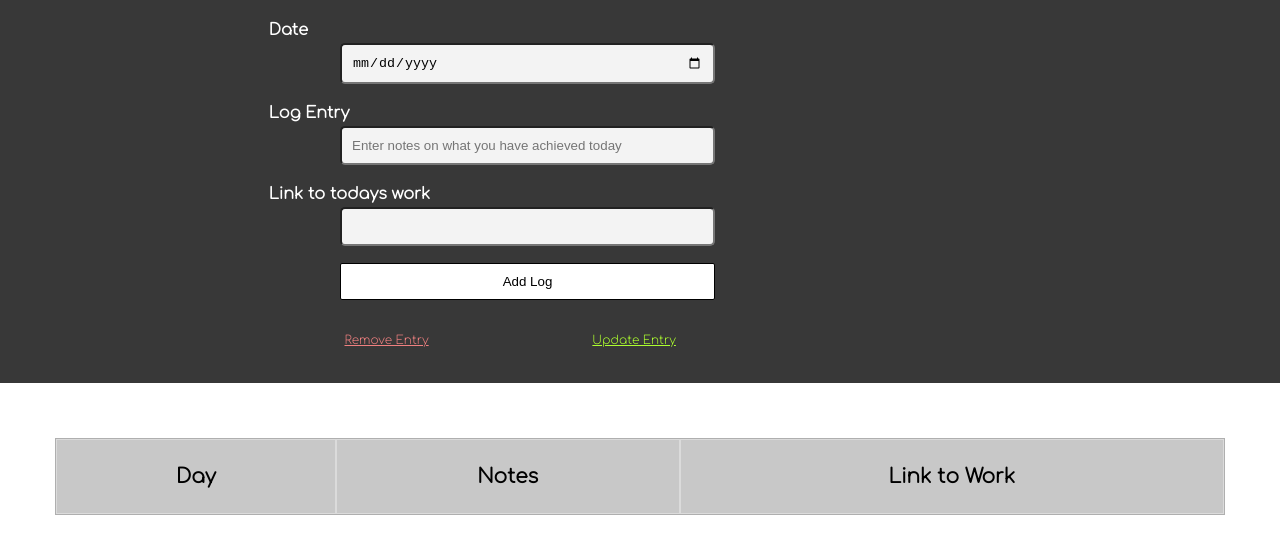
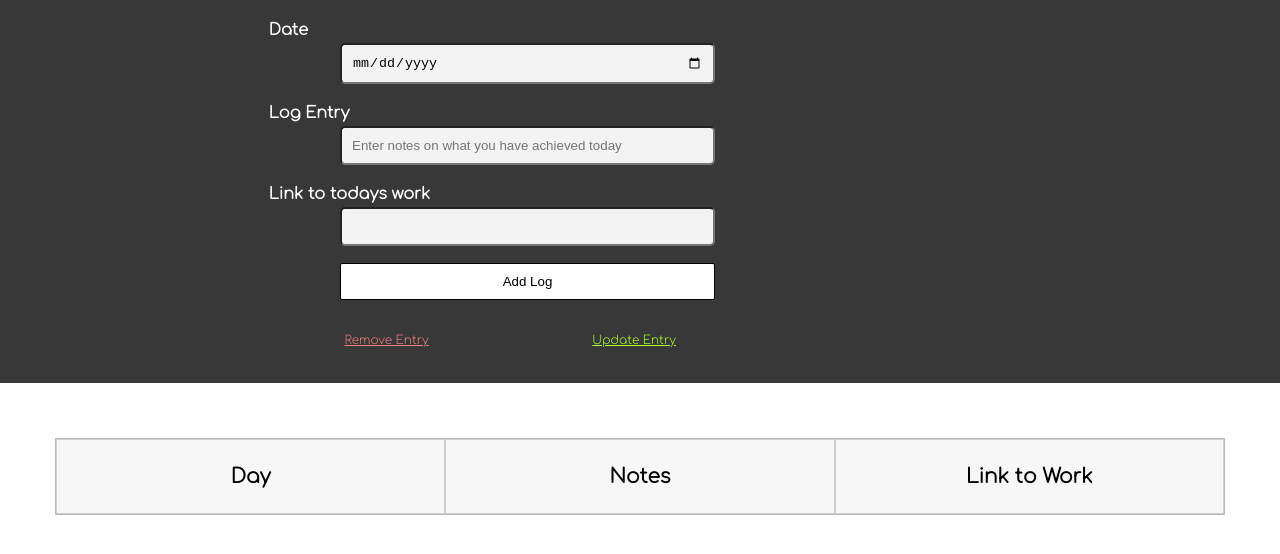
Before and after one commit to DHBuild002/100_days_logger, a website built with webpack: page client/src/index.html in a window 1280 px wide. Built offline with nearby package versions, Linux system fonts and the light colour scheme.

Commit message:
BUG: Table adjusts when adding data FIX: Implement fixed table layout instruction
BUG: Table styling did not sit well in line with the page
FIX: Added subtler styling to border lines and background colors

```diff
--- a/client/src/styles.css
+++ b/client/src/styles.css
@@ -13,21 +13,22 @@ p {
     display: inline;
 }
 table {
-	border: .2px solid rgb(175, 175, 175);
+	border: .2px solid rgb(185, 185, 185);
 	position: static;
 	width: 100%;
 	top: 0;
 	border-collapse: separate;
 	border-spacing: 0px;
+	table-layout: fixed;
 }
 th {
 	font-size: 20px;
 	padding: 25px;
-	background-color: rgb(200, 200, 200);
-	border: .4px solid rgb(219, 219, 219);
+	background-color: rgb(218 217 217 / 21%);
+	border: .6px solid rgb(207, 207, 207);
 }
 td {
-	border: .25px solid rgb(153, 153, 153);
+	border: .25px solid rgb(65, 65, 65);
 	padding: 15px;
 	background-color: rgb(255, 255, 255);
 	width: 25%;
```
